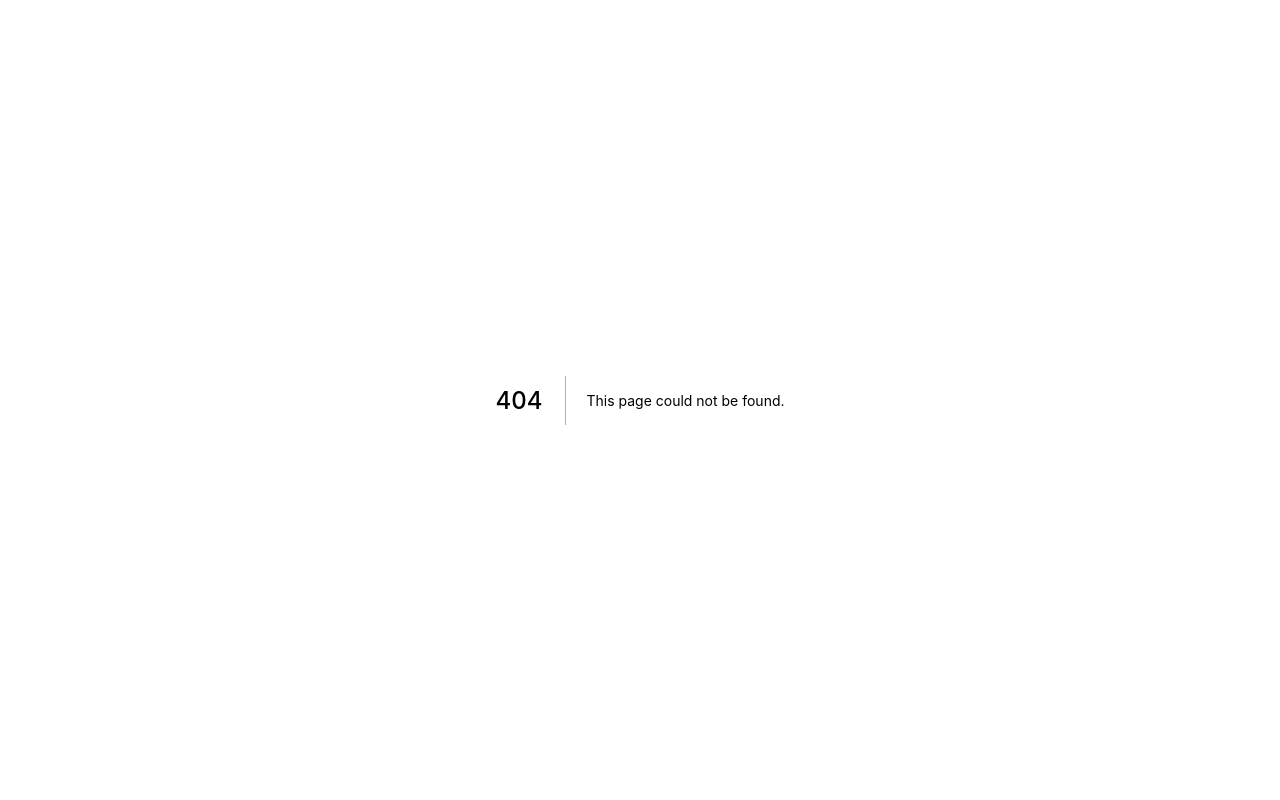
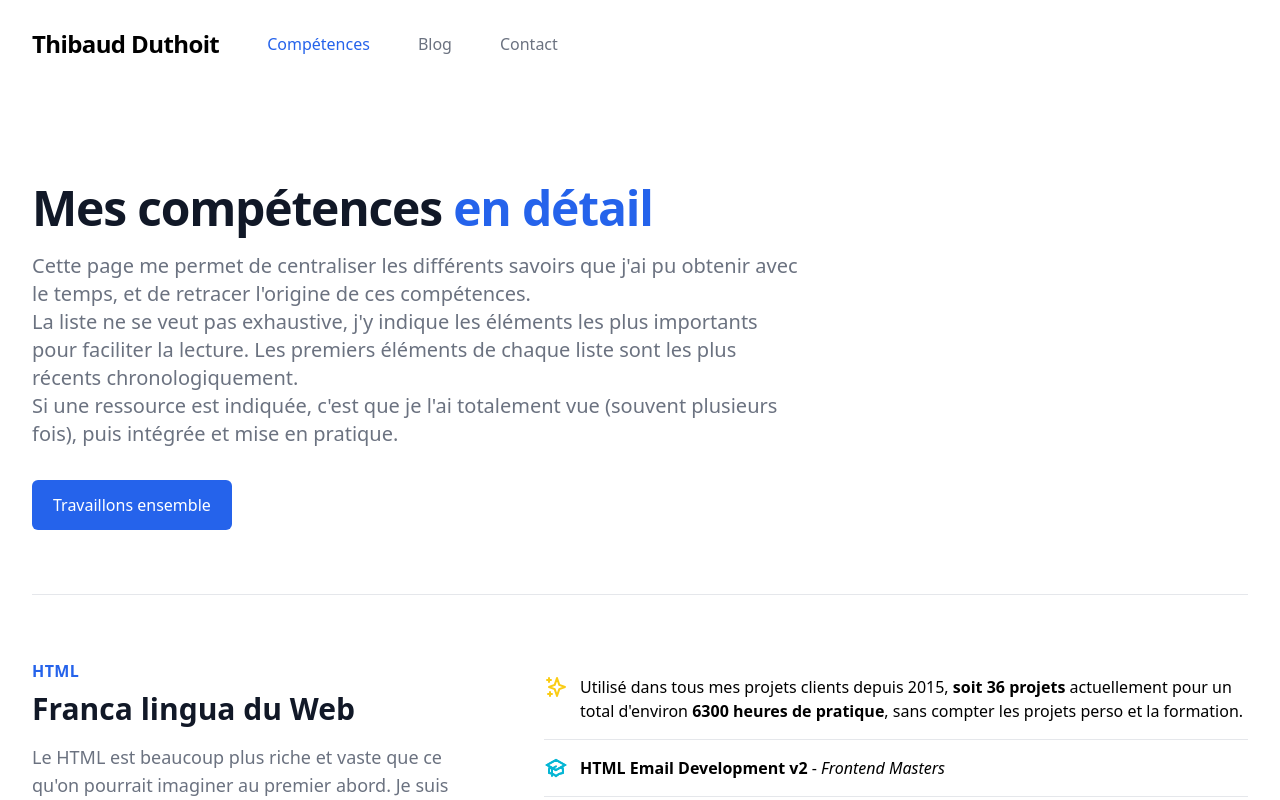
Before and after one commit to tidusia/thibaud-on-next, a Next.js app: page /competences in a window 1280 px wide. Before the commit this address had no page. Shown: the top 800 px of the page. Built offline with nearby package versions, Linux system fonts and the light colour scheme.

Commit message:
feat(roadmap): complete Roadmap and create "competences" route and page

```diff
--- /dev/null
+++ b/components/CallToActionContact/index.tsx
@@ -0,0 +1,83 @@
+import clsx from "clsx";
+import { yearsWorking } from "../../data/hours-working";
+import Link from "next/link";
+import ROUTES from "../../data/routes";
+
+type Props = {
+  className?: string;
+};
+
+export default function CallToActionContact({ className }: Props): JSX.Element {
+  return (
+    <section
+      className={clsx(
+        className,
+        "py-12 bg-gray-50 overflow-hidden md:py-20 lg:py-24",
+      )}
+    >
+      <div className="relative max-w-screen-xl mx-auto px-4 sm:px-6 lg:px-8">
+        <svg
+          className="absolute top-full right-full transform translate-x-1/3 -translate-y-1/4 lg:translate-x-1/2 xl:-translate-y-1/2"
+          width="404"
+          height="404"
+          fill="none"
+          viewBox="0 0 404 404"
+          role="img"
+        >
+          <defs>
+            <pattern
+              id="ad119f34-7694-4c31-947f-5c9d249b21f3"
+              x="0"
+              y="0"
+              width="20"
+              height="20"
+              patternUnits="userSpaceOnUse"
+            >
+              <rect
+                x="0"
+                y="0"
+                width="4"
+                height="4"
+                className="text-gray-200"
+                fill="currentColor"
+              />
+            </pattern>
+          </defs>
+          <rect
+            width="404"
+            height="404"
+            fill="url(#ad119f34-7694-4c31-947f-5c9d249b21f3)"
+          />
+        </svg>
+
+        <div className="relative">
+          <blockquote>
+            <div className="max-w-3xl mx-auto text-center text-2xl leading-9 font-medium text-gray-900">
+              <footer className="mb-8 md:flex md:items-center md:justify-center">
+                <img
+                  className="mx-auto h-40 w-40 rounded-full"
+                  src="/images/thibaud-duthoit.jpg"
+                  alt="Profil de Thibaud Duthoit, développeur front-end spécialisé en React.js"
+                />
+              </footer>
+              <p>
+                Je m'appelle Thibaud Duthoit, et je suis développeur front-end
+                depuis {yearsWorking}&nbsp;ans, spécialisé en intégration et en
+                React.js.
+              </p>
+              <p className="mt-4">
+                Si vous cherchez un développeur passionné, je serais ravi de{" "}
+                <Link href={ROUTES.contact.href}>
+                  <a className="text-blue-500 underline">
+                    prendre&nbsp;contact
+                  </a>
+                </Link>{" "}
+                avec vous.
+              </p>
+            </div>
+          </blockquote>
+        </div>
+      </div>
+    </section>
+  );
+}
--- a/components/Nav/index.tsx
+++ b/components/Nav/index.tsx
@@ -15,7 +15,7 @@ const LogoLink = () => (
   </Link>
 );
 
-const mainPages = [ROUTES.blog, ROUTES.contact];
+const mainPages = [ROUTES.skills, ROUTES.blog, ROUTES.contact];
 
 const Nav = () => {
   const [open, setOpen] = React.useState<boolean>(false);
@@ -46,7 +46,7 @@ const Nav = () => {
                 <a
                   className={`mx-6 font-medium hover:text-gray-900 focus:outline-none focus:text-gray-900 transition duration-150 ease-in-out ${
                     router.pathname === route.href
-                      ? "text-blue-500"
+                      ? "text-blue-600"
                       : "text-gray-500"
                   }`}
                 >
--- /dev/null
+++ b/components/Roadmap/components/RoadmapItem/index.module.css
@@ -0,0 +1,11 @@
+.item a {
+  @apply text-blue-600;
+  text-decoration: underline;
+  transition: color 0.3s;
+}
+.item a:hover,
+.item a:active,
+.item a:focus {
+  @apply text-blue-800;
+  text-decoration: none;
+}
--- a/components/Roadmap/components/RoadmapItem/index.tsx
+++ b/components/Roadmap/components/RoadmapItem/index.tsx
@@ -8,6 +8,7 @@ import {
   BadgeCheckIcon,
   BeakerIcon,
 } from "@heroicons/react/outline";
+import styles from "./index.module.css";
 import { Skill } from "../../index";
 
 type Props = {
@@ -30,6 +31,7 @@ export default function RoadmapItem({
   return (
     <div
       className={clsx(
+        styles.item,
         className,
         "border-t border-gray-200 py-16 lg:flex lg:gap-x-16",
         reverse && "flex-row-reverse",
--- a/components/Roadmap/data.ts
+++ b/components/Roadmap/data.ts
@@ -2,29 +2,26 @@ import { Domain } from "./index";
 import { totalNbOfProjects, totalNbOfReactProjects } from "../../data/projects";
 import hoursWorking from "../../data/hours-working";
 
-/**
- * Sources :
- * - Livres (livres physiques)
- */
 export const DOMAINS: Array<Domain> = [
   {
     title: "HTML",
     subTitle: "Franca lingua du Web",
-    description: `Le HTML est beaucoup plus riche et vaste que ce qu'on pourrait imaginer au premier abord. Je suis toujours surpris d'y découvrir des nouvelles choses régulièrement.
+    description: `Le HTML est beaucoup plus riche et vaste que ce qu'on pourrait imaginer au premier abord. Je suis toujours surpris d'y découvrir de nouvelles choses régulièrement.
 
 Je me rappelle encore bien mes premiers pas dans le développement avec ce langage en 2013, pour créer le site d'une association.`,
     skills: [
       {
         type: "client",
-        content: `Utilisé dans tous mes projets clients depuis 2015, **soit ${totalNbOfProjects} projets** actuellement pour un total d'environs **${hoursWorking} heures de pratique**, sans compter les projets perso et la formation.`,
+        content: `Utilisé dans tous mes projets clients depuis 2015, **soit ${totalNbOfProjects} projets** actuellement pour un total d'environ **${hoursWorking} heures de pratique**, sans compter les projets perso et la formation.`,
       },
       {
         type: "formation",
-        content: "Frontend Masters - HTML Email Development v2",
+        content: "**HTML Email Development v2** - _Frontend Masters_",
       },
       {
         type: "formation",
-        content: "Frontend Masters - Complete intro to Web development v2",
+        content:
+          "**Complete intro to Web development v2** - _Frontend Masters_",
       },
       {
         type: "book",
@@ -37,10 +34,10 @@ Je me rappelle encore bien mes premiers pas dans le développement avec ce langa
       },
       {
         type: "formation",
-        content: "CodeSchool - Parcours complet HTML/CSS",
+        content: "**Parcours complet HTML/CSS** - _CodeSchool_",
       },
       {
-        type: "book",
+        type: "formation",
         content:
           "**Réalisez votre site web avec HTML5 et CSS3** - _Mathieu Nebra_",
       },
@@ -90,7 +87,7 @@ Ces derniers temps, j'écris beaucoup de JS avec React, j'ai un peu décroché d
       },
       {
         type: "formation",
-        content: "Frontend Masters - Getting started with JavaScript v2",
+        content: "**Getting started with JavaScript v2** - _Frontend Masters_",
       },
       {
         type: "perso",
@@ -116,12 +113,12 @@ Ces derniers temps, j'écris beaucoup de JS avec React, j'ai un peu décroché d
     title: "CSS Architecture",
     subTitle: "CSS c'est simple, tant que c'est bien cadré...",
     description:
-      "Une bonne architecture permets d'éviter de créer des bugs visuel sur la durée sans s'en rendre compte, et permets de travailler à plusieurs sur la même codebase.",
+      "Une bonne architecture permet d'éviter de créer des bugs visuels sur la durée sans s'en rendre compte, et permet de travailler à plusieurs sur la même codebase.",
     skills: [
       {
         type: "client",
         content:
-          "Seuls mes premiers projets ne disposent pas d'une réelle méthodologie. C'est absolument indispensable pour s'y retrouver",
+          "Seuls mes premiers projets ne disposent pas d'une réelle méthodologie. C'est absolument indispensable pour s'y retrouver.",
       },
       {
         content:
@@ -139,12 +136,12 @@ Ces derniers temps, j'écris beaucoup de JS avec React, j'ai un peu décroché d
     subTitle: "Des boosters parfois essentiels",
     description: `Les préprocesseurs sont là pour étendre le CSS. Ils permettent de gagner du temps, des lignes de code et d'éviter certaines répétitions.
 
-CSS évoluant, il n'y a généralement plus besoin de préprocesseurs comme Sass, mais PostCSS permets entre-autre d'utiliser dès aujourd'hui le futur du langage, ce qui en fait un candidat de choix.`,
+CSS évoluant, il n'y a généralement plus besoin de préprocesseurs comme Sass, mais PostCSS permet entre-autres d'utiliser dès aujourd'hui le futur du langage, ce qui en fait un candidat de choix.`,
     skills: [
       {
         type: "client",
         content:
-          "La plupart de mes projets clients utilisent un preprocesseur CSS, j'ai beaucoup utilisé Sass, un peu Less, et surtout PostCSS avec React",
+          "La plupart de mes projets clients utilisent un préprocesseur CSS, j'ai beaucoup utilisé Sass, un peu Less, et surtout PostCSS avec React",
       },
     ],
   },
@@ -199,7 +196,7 @@ J'ai décidé d'en faire ma spécialité, et d'exploiter particulièrement le me
     skills: [
       {
         type: "client",
-        content: `**CSS Modules** : mon favori du moment, en combinaison avec TailwindCSS. Utilisé sur la plupart des mes projets récents comme SuperReco, ENEA Consulting et EDF Store & Forecast.`,
+        content: `**CSS Modules** : mon favori du moment, en combinaison avec TailwindCSS. Utilisé sur la plupart de mes projets récents comme SuperReco, ENEA Consulting et EDF Store & Forecast.`,
       },
       {
         content: `**Styled JSX** : utilisé sur le site d'Agricool car choix par défaut sur Next.js. Très efficace en réalité.`,
@@ -217,20 +214,20 @@ J'ai décidé d'en faire ma spécialité, et d'exploiter particulièrement le me
     skills: [
       {
         type: "client",
-        content: `**Tailwind CSS** : Absolument génial, la dernière version permets d'à peu près tout faire avec. je le couple parfois avec CSS Modules si jamais je suis limité.`,
+        content: `**Tailwind CSS** : Absolument génial, la dernière version permet d'à peu près tout faire avec. Je le couple parfois avec CSS Modules si jamais je suis limité.`,
       },
       {
         content: `**Material-UI** : Pas mal utilisé il y a quelques années. Efficace sur codebase React pour aller vite au début, mais pas toujours simple à customiser.`,
       },
       {
-        content: `**Bootstrap** : Beaucoup utilisé, bien que souvent à contre-coeur, car pas toujours évident de partir d'une base Boostrap pour aller vers du custom.`,
+        content: `**Bootstrap** : Beaucoup utilisé, bien que souvent à contrecœur, car pas toujours évident de partir d'une base Boostrap pour aller vers du custom.`,
       },
     ],
   },
   {
     title: "Testing web apps",
     subTitle: "Certainement mon sujet préféré",
-    description: `Une bonne stratégie de tests permets majoritairement 2 choses : gagner du temps lors du développement, et pouvoir modifier du code avec confiance.`,
+    description: `Une bonne stratégie de tests permet majoritairement 2 choses : gagner du temps lors du développement, et pouvoir modifier du code avec confiance.`,
     skills: [
       {
         type: "client",
@@ -305,7 +302,7 @@ J'ai décidé d'en faire ma spécialité, et d'exploiter particulièrement le me
       {
         type: "client",
         content:
-          "Sur EDF Store & Forecast, j'ai pris en main **l'écriture du Dockerfile** pour les déploiement.",
+          "Sur EDF Store & Forecast, j'ai pris en main **l'écriture du Dockerfile** pour les déploiements.",
       },
       {
         type: "formation",
@@ -335,9 +332,9 @@ J'ai décidé d'en faire ma spécialité, et d'exploiter particulièrement le me
   {
     title: "Mobile Applications",
     subTitle: "La quête du Graal, et des Stores",
-    description: `J'ai pas mal utilisé React Native à une époque, mais j'ai décidé de me recentrer sur le web car c'est pas évident d'être à jour sur le web + le mobile...
+    description: `J'ai pas mal utilisé React Native à une époque, mais j'ai décidé de me recentrer sur le web, car ce n'est pas évident d'être à jour sur le web + le mobile...
 
-Ces références sont donc données à titre indicative, il n'est pas utile de me contacter pour des applications mobiles.`,
+Ces références sont donc données à titre indicatives, il n'est pas utile de me contacter pour des applications mobiles.`,
     skills: [
       {
         type: "client",
@@ -352,7 +349,7 @@ Ces références sont donc données à titre indicative, il n'est pas utile de m
       {
         type: "client",
         content:
-          "**Poi Pay** : Réalisation d'une V1 pour une application mobile dans le domaine de la crypto-monnaie. Sur cette mission j'ai eu la chance de pouvoir former un dev junior en React Native venant de l'univers Java.",
+          "**Poi Pay** : Réalisation d'une V1 pour une application mobile dans le domaine de la cryptomonnaie. Sur cette mission j'ai eu la chance de pouvoir former un dev junior en React Native venant de l'univers Java.",
       },
       {
         type: "client",
@@ -370,12 +367,12 @@ Ces références sont donc données à titre indicative, il n'est pas utile de m
     title: "Freelancing",
     subTitle: "Tips Business / Productivité / Organisation",
     description:
-      "Assurer en freelance demande plus que de simples compétences techniques. Voici les ressources que j'ai utilisés et qui m'ont été les plus utiles.",
+      "Assurer en freelance demande plus que de simples compétences techniques. Voici les ressources que j'ai utilisées et qui m'ont été les plus utiles.",
     skills: [
       {
         type: "perso",
         content:
-          "[Bookmarks](https://github.com/tidusia/bookmarks) - liste qui se remplit petit à petit où je stocke toutes les ressources web utiles classés par domaine",
+          "[Bookmarks](https://github.com/tidusia/bookmarks) - liste qui se remplit petit à petit où je stocke toutes les ressources web utiles classées par domaine",
       },
       {
         type: "book",
@@ -398,6 +395,11 @@ Ces références sont donc données à titre indicative, il n'est pas utile de m
         type: "book",
         content: "**Rework** - _Jason Fried_",
       },
+      {
+        type: "book",
+        content:
+          "**The pomodoro technique** - _Francesco Cirillo_. C'est devenu ma méthode de gestion du temps par défaut.",
+      },
     ],
   },
 ];
--- a/components/Roadmap/index.tsx
+++ b/components/Roadmap/index.tsx
@@ -31,24 +31,24 @@ export default function Roadmap({ className, domains }: Props): JSX.Element {
     <div
       className={clsx(
         className,
-        "max-w-7xl mx-auto py-16 px-4 sm:py-24 sm:px-6 lg:px-8",
+        "max-w-7xl mx-auto py-16 sm:py-24 px-4 sm:px-6 lg:px-8",
       )}
     >
       <div className="pb-16">
         <h1 className="text-4xl font-extrabold sm:text-5xl sm:tracking-tight">
           <span className="text-gray-900">Mes compétences </span>
-          <span className="text-blue-600">en détails</span>
+          <span className="text-blue-600">en détail</span>
         </h1>
         <p className="mt-5 mb-8 max-w-3xl text-xl text-gray-500">
-          Cette page me permets de centraliser les différents savoirs que j'ai
-          pu obtenir avec le temps, et de retracer l'origine de ces compétences.
+          Cette page me permet de centraliser les différents savoirs que j'ai pu
+          obtenir avec le temps, et de retracer l'origine de ces compétences.
           <br className="mb-4" />
           La liste ne se veut pas exhaustive, j'y indique les éléments les plus
           importants pour faciliter la lecture. Les premiers éléments de chaque
           liste sont les plus récents chronologiquement.
           <br className="mb-4" />
           Si une ressource est indiquée, c'est que je l'ai totalement vue
-          (souvent plusieurs fois), intégrée et mis en pratique.
+          (souvent plusieurs fois), puis intégrée et mise en pratique.
         </p>
         <Link href={ROUTES.contact.href}>
           <a className="w-full bg-blue-600 border border-transparent rounded-md py-3 px-5 inline-flex items-center justify-center text-base font-medium text-white hover:bg-blue-700 sm:mt-10 sm:w-auto xl:mt-0">
--- a/data/routes.ts
+++ b/data/routes.ts
@@ -1,5 +1,6 @@
 export const ROUTES = {
   home: { href: "/", text: "Accueil" },
+  skills: { href: "/competences", text: "Compétences" },
   blog: { href: "/blog", text: "Blog" },
   blogPost: { href: "/blog/[id]" },
   contact: { href: "/contact", text: "Contact" },
--- a/pages/blog/[id].tsx
+++ b/pages/blog/[id].tsx
@@ -1,20 +1,18 @@
 import matter from "gray-matter";
 import path from "path";
-import Link from "next/link";
 import fs from "fs";
 import { NextPage, GetStaticPaths, GetStaticProps } from "next";
 import ReactMarkdown from "react-markdown";
 import reHypePrism from "@mapbox/rehype-prism";
 
-import ROUTES from "../../data/routes";
 import Nav from "../../components/Nav";
 import Footer from "../../components/Footer";
-import { yearsWorking } from "../../data/hours-working";
 import Head from "next/head";
 import getTimeReading from "../../lib/getTimeReading";
 import { BLOG_PATH } from "../../constants";
 import removeMarkdownExtension from "../../lib/removeMarkdownExtension";
 import { BlogFrontMatter } from "../../types/blog";
+import CallToActionContact from "../../components/CallToActionContact";
 
 type Props = {
   frontmatter: BlogFrontMatter;
@@ -80,71 +78,7 @@ const BlogTemplate: NextPage<Props> = (props) => {
         </div>
       </article>
 
-      <section className="py-12 bg-gray-50 overflow-hidden md:py-20 lg:py-24">
-        <div className="relative max-w-screen-xl mx-auto px-4 sm:px-6 lg:px-8">
-          <svg
-            className="absolute top-full right-full transform translate-x-1/3 -translate-y-1/4 lg:translate-x-1/2 xl:-translate-y-1/2"
-            width="404"
-            height="404"
-            fill="none"
-            viewBox="0 0 404 404"
-            role="img"
-          >
-            <defs>
-              <pattern
-                id="ad119f34-7694-4c31-947f-5c9d249b21f3"
-                x="0"
-                y="0"
-                width="20"
-                height="20"
-                patternUnits="userSpaceOnUse"
-              >
-                <rect
-                  x="0"
-                  y="0"
-                  width="4"
-                  height="4"
-                  className="text-gray-200"
-                  fill="currentColor"
-                />
-              </pattern>
-            </defs>
-            <rect
-              width="404"
-              height="404"
-              fill="url(#ad119f34-7694-4c31-947f-5c9d249b21f3)"
-            />
-          </svg>
-
-          <div className="relative">
-            <blockquote>
-              <div className="max-w-3xl mx-auto text-center text-2xl leading-9 font-medium text-gray-900">
-                <footer className="mb-8 md:flex md:items-center md:justify-center">
-                  <img
-                    className="mx-auto h-40 w-40 rounded-full"
-                    src="/images/thibaud-duthoit.jpg"
-                    alt="Profil de Thibaud Duthoit, développeur front-end spécialisé en React.js"
-                  />
-                </footer>
-                <p>
-                  Je m'appelle Thibaud Duthoit, et je suis développeur front-end
-                  depuis {yearsWorking}&nbsp;ans, spécialisé en intégration et
-                  en React.js.
-                </p>
-                <p className="mt-4">
-                  Si vous cherchez un développeur passionné, je serais ravi de{" "}
-                  <Link href={ROUTES.contact.href}>
-                    <a className="text-blue-500 underline">
-                      prendre&nbsp;contact
-                    </a>
-                  </Link>{" "}
-                  avec vous.
-                </p>
-              </div>
-            </blockquote>
-          </div>
-        </div>
-      </section>
+      <CallToActionContact />
 
       <Footer />
     </div>
--- /dev/null
+++ b/pages/competences.tsx
@@ -0,0 +1,34 @@
+import { NextPage } from "next";
+
+import Nav from "../components/Nav";
+import Footer from "../components/Footer";
+import Head from "next/head";
+import Roadmap from "../components/Roadmap";
+import { DOMAINS } from "../components/Roadmap/data";
+import CallToActionContact from "../components/CallToActionContact";
+
+const Contact: NextPage = () => (
+  <div>
+    <Head>
+      <title>Mes compétences en détail | Thibaud Duthoit</title>
+      <meta
+        name="description"
+        content="Cette page me permet de centraliser les différents savoirs que j'ai pu obtenir avec le temps, et de retracer l'origine de ces compétences."
+      />
+    </Head>
+
+    <header className="max-w-screen-xl mx-auto">
+      <Nav />
+    </header>
+
+    <main className="relative bg-white mt-6">
+      <Roadmap domains={DOMAINS} />
+
+      <CallToActionContact />
+    </main>
+
+    <Footer />
+  </div>
+);
+
+export default Contact;
```
